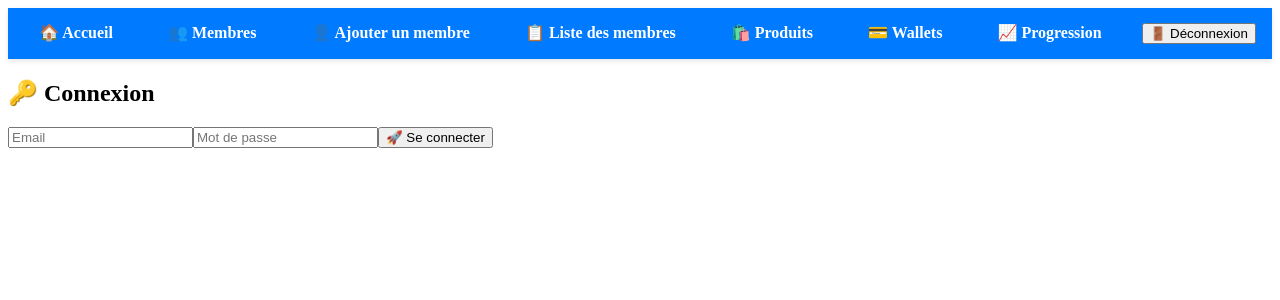
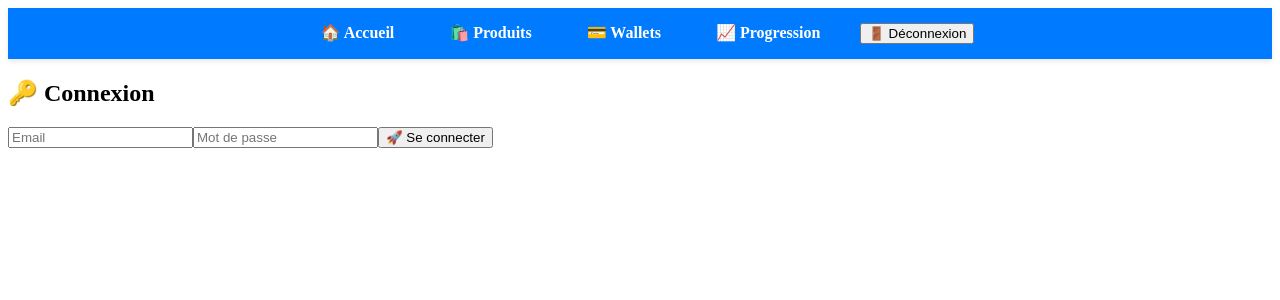
Before and after one commit to jhvcav/mlm-app, a React (Create React App) app in the folder frontend/: page /#/login in a window 1280 px wide. Shown: the top 300 px of the page. Built offline with nearby package versions, Linux system fonts and the light colour scheme.

Commit message:
Modification bouton deconnexion

```diff
--- a/frontend/src/components/Navbar.js
+++ b/frontend/src/components/Navbar.js
@@ -1,46 +1,39 @@
-import React, { useEffect, useState } from 'react';
-import { Link } from 'react-router-dom';
+import React from 'react';
+import { Link, useNavigate } from 'react-router-dom';
 import './Navbar.css';
 
 const Navbar = () => {
-    const [user, setUser] = useState(null);
+    const user = JSON.parse(localStorage.getItem("user"));
+    const navigate = useNavigate();
 
-    // ✅ Charger l'utilisateur au montage du composant
-    useEffect(() => {
-        const storedUser = localStorage.getItem("user");
-        if (storedUser) {
-            setUser(JSON.parse(storedUser));
-        }
-    }, []);
+    const handleLogout = () => {
+        localStorage.clear();  // 🧹 Nettoyage du stockage local
+        navigate("/login");  // 🔄 Redirection vers la page de connexion
+    };
 
     return (
         <nav className="navbar">
             <ul className="nav-list">
                 <li><Link to="/">🏠 Accueil</Link></li>
-                <li><Link to="/auth/members">👥 Membres</Link></li>
-                <li><Link to="/members-form">👤 Ajouter un membre</Link></li>
-                <li><Link to="/members-table">📋 Liste des membres</Link></li>
+
+                {user && user.role === "superadmin" && (
+                    <li><Link to="/superadmin-dashboard">🔑 Super Admin</Link></li>
+                )}
+
+                {user && user.role === "admin" && (
+                    <li><Link to="/admin-dashboard">⚙️ Admin</Link></li>
+                )}
+
+                {user && user.role === "member" && (
+                    <li><Link to="/member-dashboard">👤 Membre</Link></li>
+                )}
+
                 <li><Link to="/products">🛍️ Produits</Link></li>
                 <li><Link to="/wallets">💳 Wallets</Link></li>
                 <li><Link to="/progress">📈 Progression</Link></li>
 
-                {/* 🔥 Afficher uniquement si le Super Admin est connecté */}
-                {user && user.role === "superadmin" && (
-                    <li><Link to="/superadmin-dashboard">⚡ Super Admin</Link></li>
-                )}
-
-                {user && user.role === "member" && (
-                    <li><Link to="/member-dashboard">👤 Tableau de bord Membre</Link></li>
-                )}
-
-                <li>
-                    <button onClick={() => {
-                        localStorage.clear();
-                        window.location.href = "/login";
-                    }}>
-                        🚪 Déconnexion
-                    </button>
-                </li>
+                {/* ✅ Bouton Déconnexion */}
+                <li><button onClick={handleLogout}>🚪 Déconnexion</button></li>
             </ul>
         </nav>
     );
```
